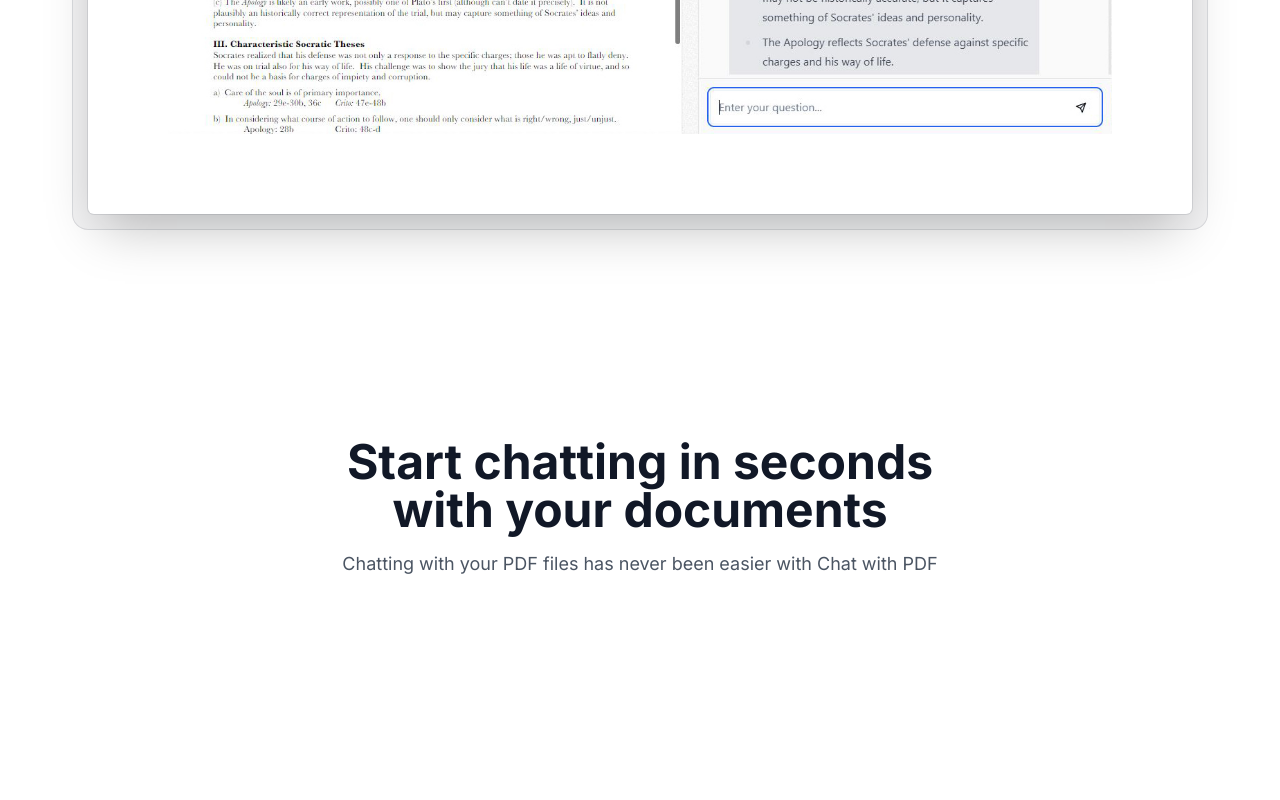
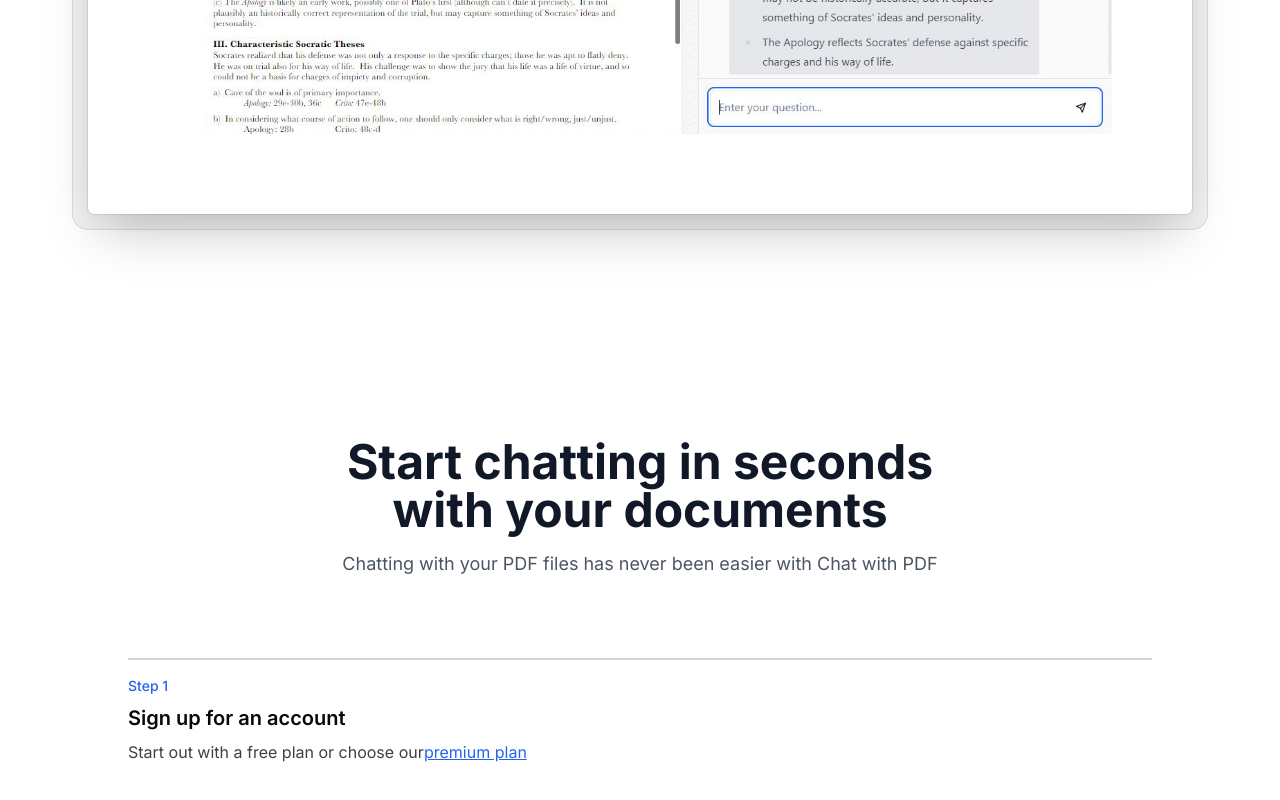
Before and after one commit to femiabimbola/AI-Chat, a Next.js app: page / in a window 1280 px wide. Shown: the part 1107-1907 px from the top of the page. Built offline with nearby package versions, Linux system fonts and the light colour scheme.

Commit message:
working ont he steps

```diff
--- a/app/globals.css
+++ b/app/globals.css
@@ -70,10 +70,7 @@
   * {
     @apply border-border;
   }
-  /* body {
+   body {
     @apply bg-background text-foreground;
-  } */
-  body {
-    @apply bg-background ;
   }
 }
--- a/app/page.tsx
+++ b/app/page.tsx
@@ -90,7 +90,20 @@
         </div>
         {/* The Steps to register */}
         <ol className="my-8 space-y-4 pt-8 md:flex md:space-x-12 md:space-y-0">
-          <li></li>
+          <li className="md:flex-1">
+            <div className="flex flex-col space-y-2 border-l-4 border-zinc-300 py-2 pl-4 md:border-l-0 md:border-t-2 md:pb-0 md:pl-0 md:pt-4">
+              <span className="text-sm font-medium text-blue-600"> Step 1</span>
+              <span className="text-xl font-semibold">
+                Sign up for an account
+              </span>
+              <span className="mt-2 text-zinc-700">
+                Start out with a free plan or choose our
+                <Link href="/pricing" className="text-blue-600 underline">
+                  premium plan
+                </Link>
+              </span>
+            </div>
+          </li>
         </ol>
       </div>
     </>
--- a/tailwind.config.ts
+++ b/tailwind.config.ts
@@ -22,7 +22,7 @@
         input: "hsl(var(--input))",
         ring: "hsl(var(--ring))",
         background: "hsl(var(--background))",
-        forground: "hsl(var(--foreground))",
+        foreground: "hsl(var(--foreground))",
         primary : {
           DEFAULT:"hsl(var(--primary))",
           foreground:"hsl(var(--primary-foreground))",
```
